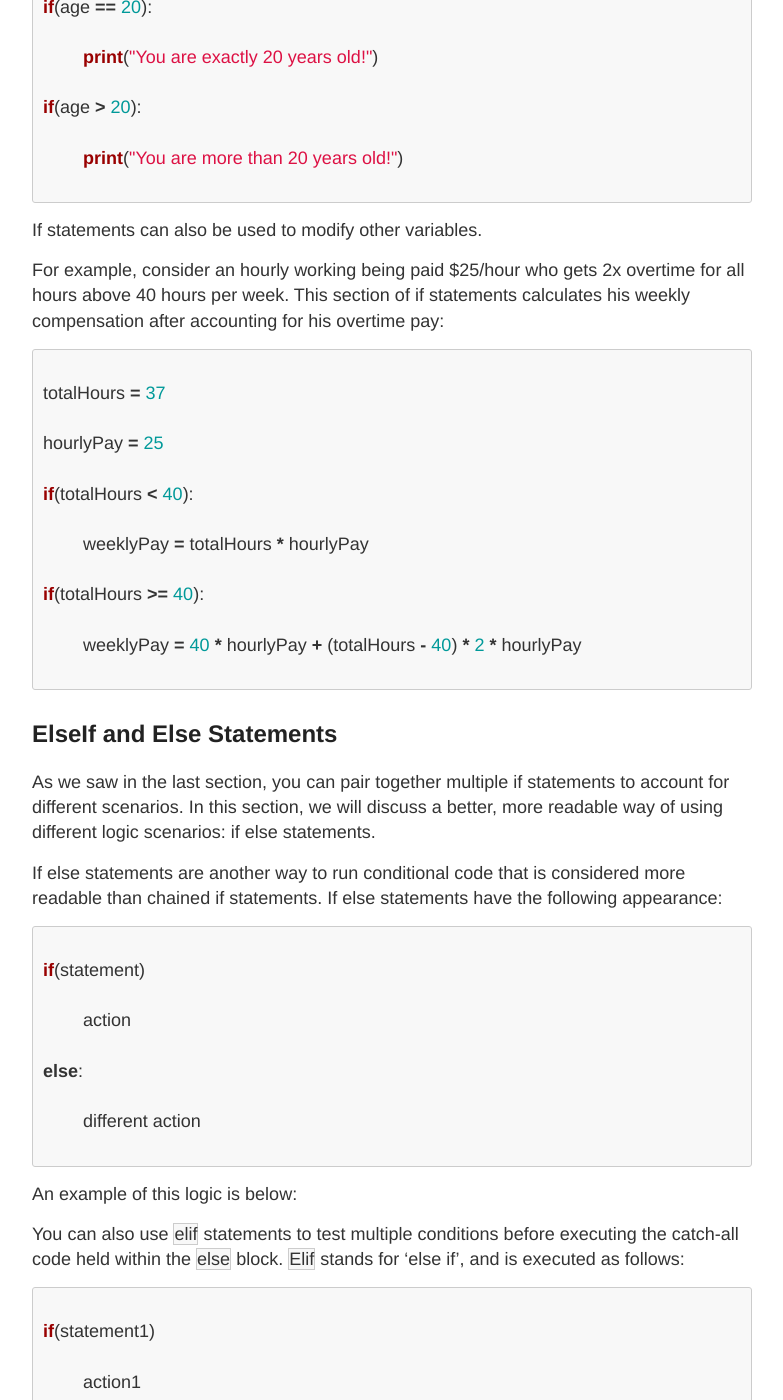
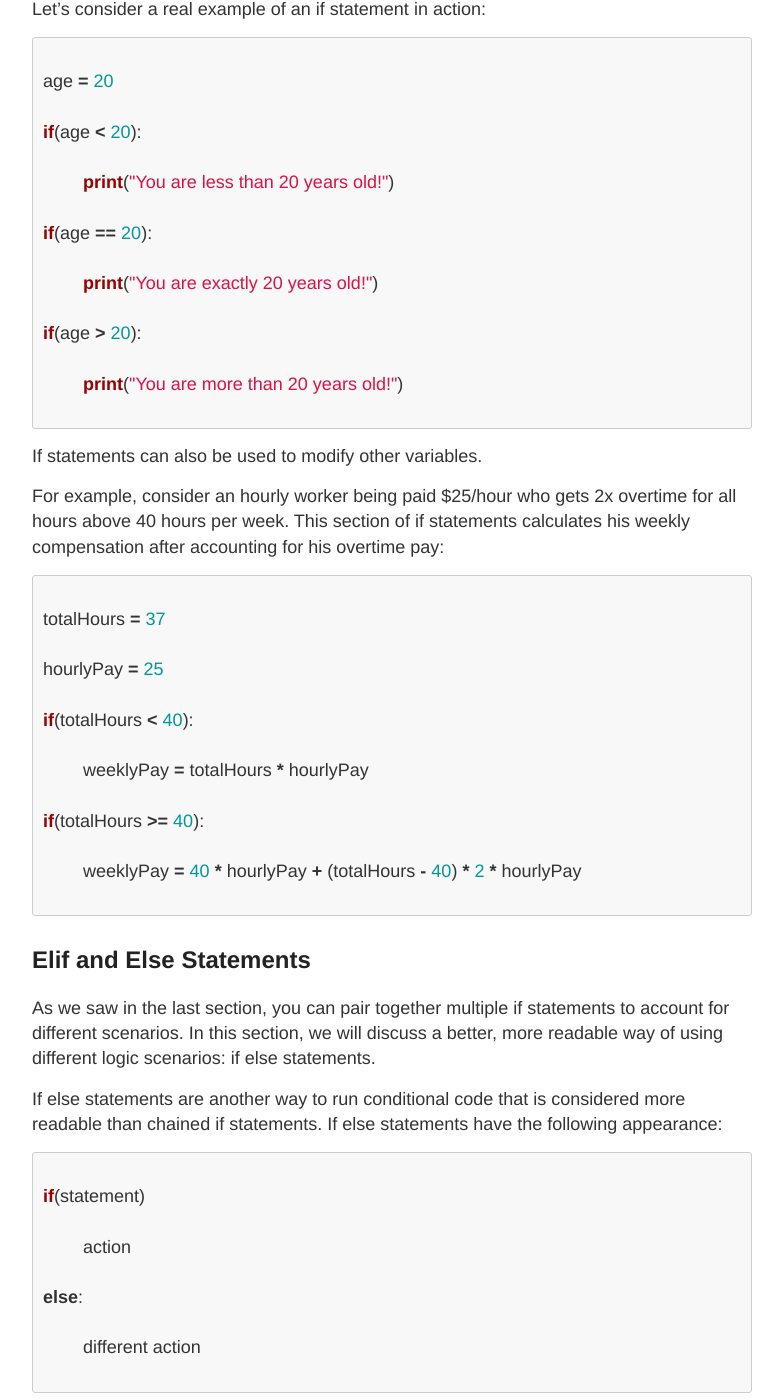
Before and after one commit to rosyberti/website, a Jekyll site: the page built from python-course/logical-operators-if-statements.md, in a window 1280 px wide and 1400 px high, scrolled down 8349 px. Shown: the whole window, without its empty margins (248-1031 px from the left). Built offline with Jekyll 4.4.1, drawn with Linux system fonts in a browser that asks for light colours; some of the changed text lies outside the part shown.

Commit message:
rb edits

````diff
--- a/python-course/logical-operators-if-statements.md
+++ b/python-course/logical-operators-if-statements.md
@@ -299,7 +307,7 @@
 
 We have spent a great deal of time in this lesson learning various logical operators. In the next section, we will learn how to use
 
-If Statements
+## If Statements
 
 'If statements' are used in computer programming to control whether or not a block of code is executed depending on some outside condition. In Python, if statements are controlled by boolean variables.
 
@@ -342,7 +350,7 @@
 
 If statements can also be used to modify other variables.
 
-For example, consider an hourly working being paid $25/hour who gets 2x overtime for all hours above 40 hours per week. This section of if statements calculates his weekly compensation after accounting for his overtime pay:
+For example, consider an hourly worker being paid $25/hour who gets 2x overtime for all hours above 40 hours per week. This section of if statements calculates his weekly compensation after accounting for his overtime pay:
 
 ```python
 
@@ -361,7 +369,7 @@
 ```
 
 
-## ElseIf and Else Statements
+## Elif and Else Statements
 
 As we saw in the last section, you can pair together multiple if statements to account for different scenarios. In this section, we will discuss a better, more readable way of using different logic scenarios: if else statements.
 
````
Also changed, not shown: other parts of python-course/logical-operators-if-statements.md (+11 -3 lines).
